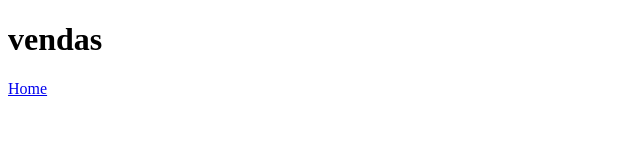
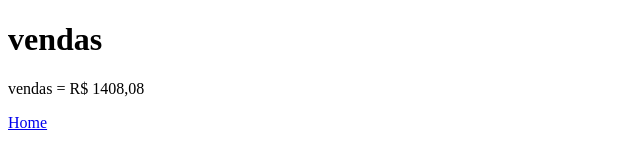
Before and after one commit to robfergar/teste, a plain HTML site: page vendas.html in a window 1280 px wide. Shown: the whole page, without its empty margins (0-640 px from the left). Drawn offline with Linux system fonts and the light colour scheme.

Commit message:
att pag vendas

```diff
--- a/vendas.html
+++ b/vendas.html
@@ -7,6 +7,7 @@
 </head>
 <body>
     <h1>vendas</h1>
+    <p>vendas = R$ 1408,08</p>
     <a href="index.html">Home</a>
 </body>
 </html>
```
